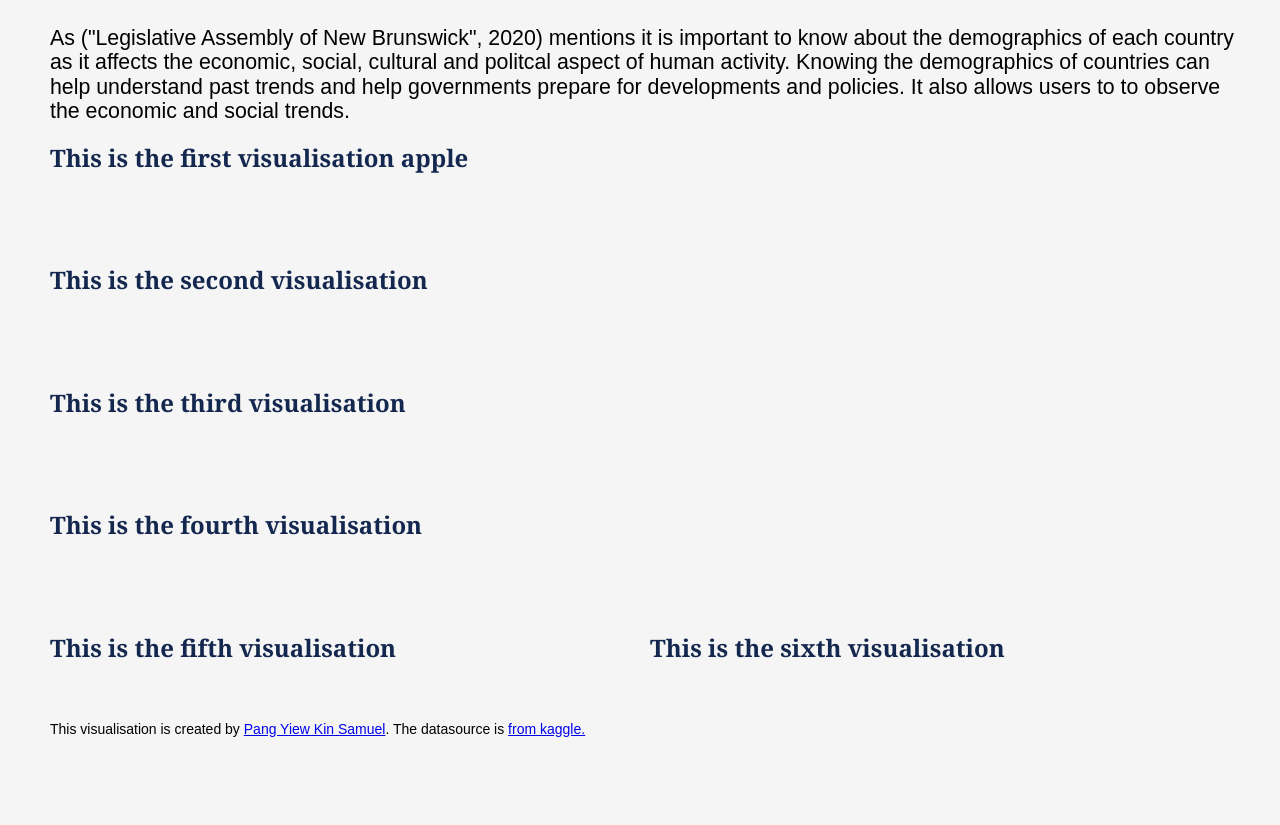
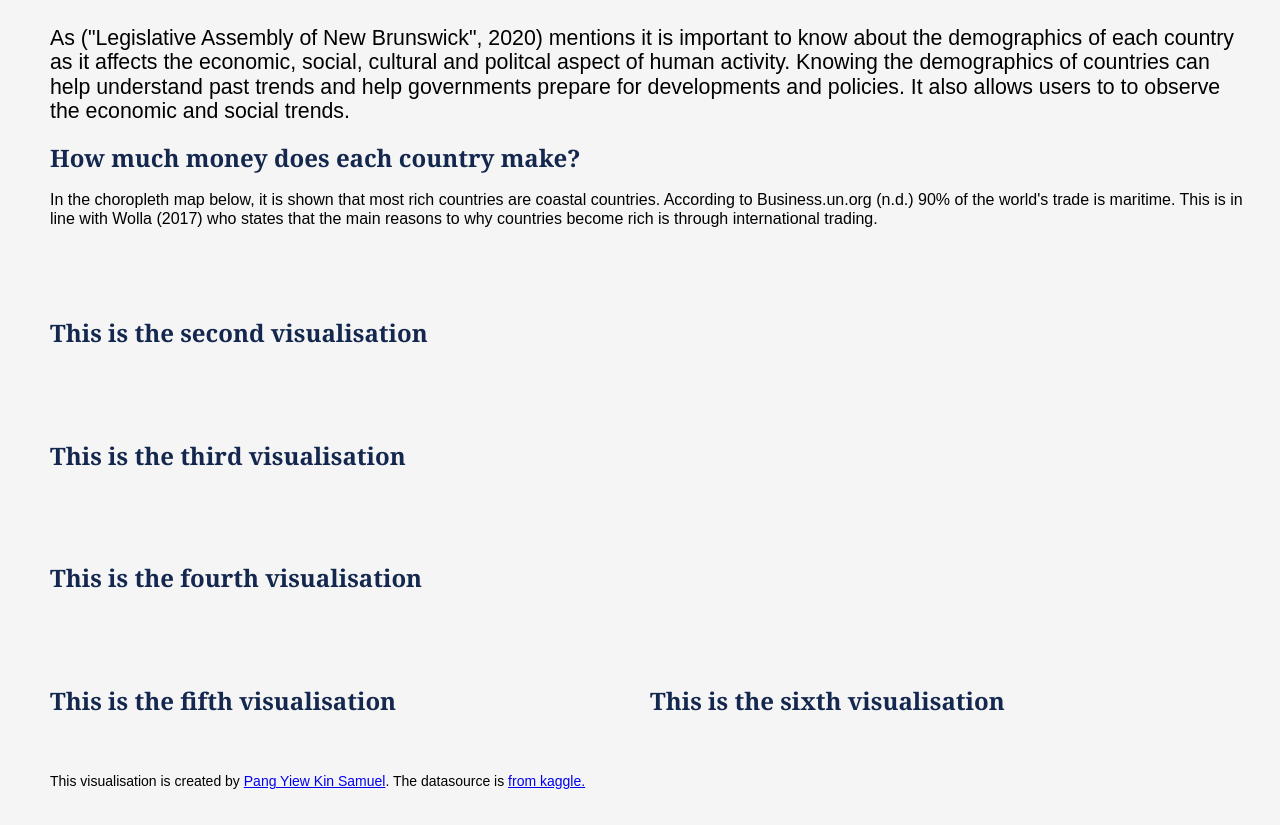
Before and after one commit to span0017/FIT3179, a plain HTML site: page index.html in a window 1280 px wide. Shown: the part 117-942 px from the top of the page. Drawn offline with nearby package versions, Linux system fonts and the light colour scheme; a script that the page names is missing.

Commit message:
Update index.html

```diff
--- a/index.html
+++ b/index.html
@@ -57,7 +57,9 @@
   <h1><b>Demographics</b> of <b>Countries</b> around the <b>World</b></h1>
    <br>
    <span id="intro_text", style="font-size:16pt ; font-family: "Cambria">As ("Legislative Assembly of New Brunswick", 2020) mentions it is important to know about the demographics of each country as it affects the economic, social, cultural and politcal aspect of human activity. Knowing the demographics of countries can help understand past trends and help governments prepare for developments and policies. It also allows users to to observe the economic and social trends.</span>
-   <h2>This is the first visualisation apple</h2>
+   <h2>How much money does each country make?</h2>
+
+   <p, style="font-size:12pt ; font-family: "Cambria">In the choropleth map below, it is shown that most rich countries are coastal countries. According to  Business.un.org   (n.d.) 90% of the world's trade is maritime. This is in line with Wolla (2017) who states that the main reasons to why countries become rich is through international trading.        </p>
    <div id="Choropleth"></div>
    <br>
    <br>
```
